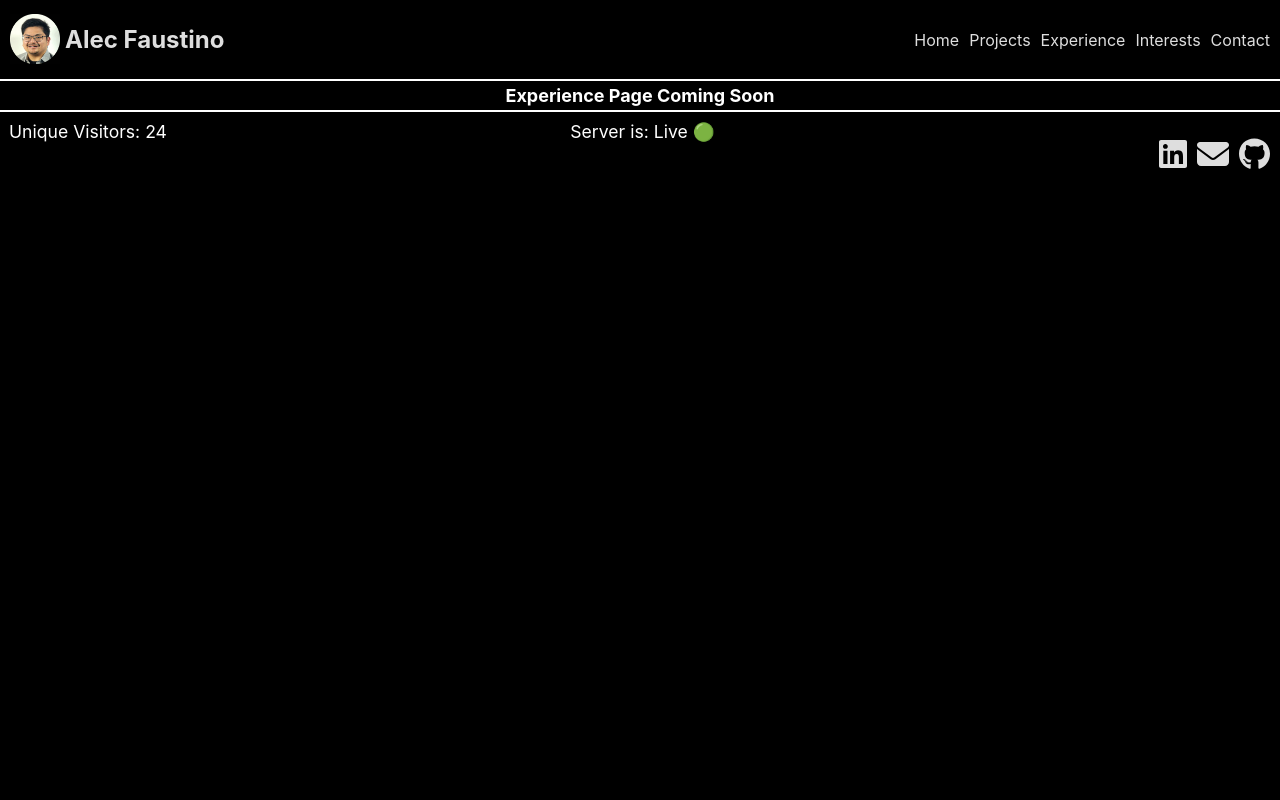
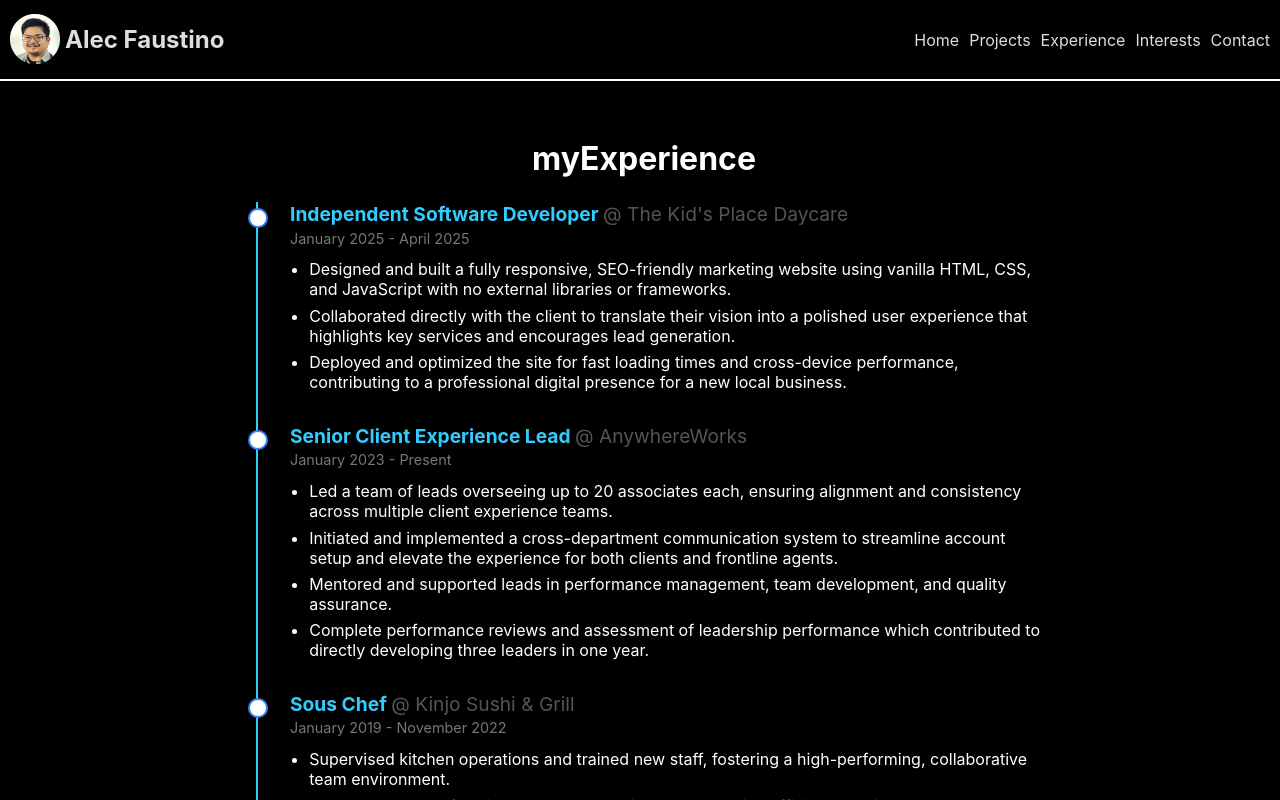
Before and after one commit to alecfaustino/portfolio, a React (Vite) app in the folder frontend/: page / in a window 1280 px wide. Both pictures are taken after a click on the item "Experience". Shown: the top 800 px of the page. Built offline with nearby package versions, Linux system fonts and the light colour scheme.

Commit message:
render the experience data onto the page

```diff
--- a/frontend/src/App.jsx
+++ b/frontend/src/App.jsx
@@ -6,6 +6,7 @@ import Projects from "./components/Projects";
 import ProjectModal from "./components/ProjectModal";
 import { useState } from "react";
 import Contact from "./components/Contact";
+import Experience from "./components/Experience";
 
 function App() {
   const [topic, setTopic] = useState("landing");
@@ -39,7 +40,7 @@ function App() {
           showModal={showModal}
         />
       )}
-      {topic === "experience" && <h1>Experience Page Coming Soon</h1>}
+      {topic === "experience" && <Experience />}
       {topic === "interests" && <h1>Interests Page Coming Soon</h1>}
       {topic === "contact" && (
         <Contact setTopic={setTopic} handleDownload={handleDownload} />
--- /dev/null
+++ b/frontend/src/components/Experience.jsx
@@ -0,0 +1,31 @@
+import React from "react";
+import "../styles/Experience.scss";
+import experienceList from "../data/experiences";
+
+const Experience = () => {
+  return (
+    <section className="experience-section">
+      <h2>myExperience</h2>
+      <div className="timeline">
+        {experienceList.map((item, index) => (
+          <div className="experience-item" key={index}>
+            <div className="dot"></div>
+            <div className="content">
+              <h3>
+                {item.title} <span>@ {item.company}</span>
+              </h3>
+              <p className="date">{item.date}</p>
+              <ul>
+                {item.points.map((point, idx) => (
+                  <li key={idx}>{point}</li>
+                ))}
+              </ul>
+            </div>
+          </div>
+        ))}
+      </div>
+    </section>
+  );
+};
+
+export default Experience;
--- /dev/null
+++ b/frontend/src/styles/Experience.scss
@@ -0,0 +1,66 @@
+.experience-section {
+  max-width: 800px;
+  margin: auto;
+  padding: 2rem 1rem;
+  background: black;
+  color: #333;
+}
+
+.experience-section h2 {
+  font-size: 2rem;
+  margin-bottom: 1.5rem;
+  padding-left: 0.5rem;
+  color: white;
+}
+
+.timeline {
+  position: relative;
+  margin-left: 1rem;
+  padding-left: 1rem;
+  border-left: 2px solid rgba(51, 204, 255, 1);
+}
+
+.experience-item {
+  position: relative;
+  margin-bottom: 2rem;
+  padding-left: 1rem;
+}
+
+.dot {
+  position: absolute;
+  top: 0.5rem;
+  left: -1.5rem;
+  width: 12px;
+  height: 12px;
+  background-color: white;
+  border-radius: 50%;
+  border: 2px solid #fff;
+  box-shadow: 0 0 0 2px #3b82f6;
+}
+
+.content h3 {
+  font-size: 1.2rem;
+  margin: 0;
+  color: rgba(51, 204, 255, 1);
+}
+
+.content h3 span {
+  color: #555;
+  font-weight: normal;
+}
+
+.date {
+  font-size: 0.9rem;
+  color: #777;
+  margin: 0.2rem 0 0.8rem 0;
+}
+
+.content ul {
+  padding-left: 1.2rem;
+  margin: 0;
+}
+
+.content li {
+  margin-bottom: 0.4rem;
+  color: white;
+}
--- a/frontend/src/styles/ProjectModal.scss
+++ b/frontend/src/styles/ProjectModal.scss
@@ -28,11 +28,7 @@
 
 
 
-h1 {
-  font-size: 18px;
-  color: white;
-  margin: 4px;
-}
+
 p {
   color: white;
   margin: 4px;
--- a/frontend/src/styles/Projects.scss
+++ b/frontend/src/styles/Projects.scss
@@ -8,6 +8,7 @@ h1 {
   color: white;
   margin: 4px;
   text-align: center;
+  padding: 1.5rem;
 }
 h2, h4, h5 {
   text-align: center;
```
